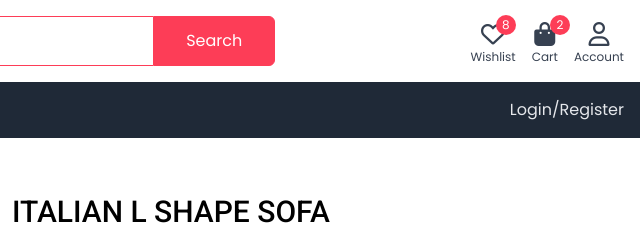
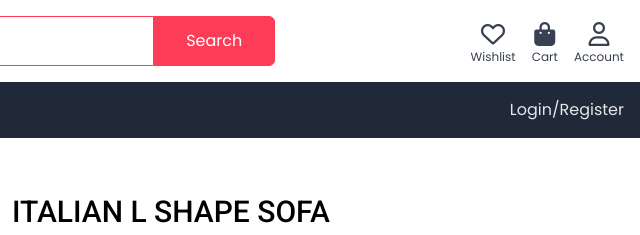
Before and after one commit to UniStoreProject3/Aplikasi, a website: page public/pages/product.html in a window 1280 px wide. Shown: the top 235 px of the page, 640-1280 px from the left. Drawn offline with Linux system fonts and the light colour scheme.

Commit message:
update 3

```diff
--- a/public/pages/product.html
+++ b/public/pages/product.html
@@ -45,18 +45,12 @@
                         <i class="fa-regular fa-heart"></i>
                     </div>
                     <div class="text-xs leading-3">Wishlist</div>
-                    <div
-                        class="absolute right-0 -top-1 w-5 h-5 rounded-full flex items-center justify-center bg-primary text-white text-xs">
-                        8</div>
                 </a>
                 <a href="#" class="text-center text-gray-700 hover:text-primary transition relative">
                     <div class="text-2xl">
                         <i class="fa-solid fa-bag-shopping"></i>
                     </div>
                     <div class="text-xs leading-3">Cart</div>
-                    <div
-                        class="absolute -right-3 -top-1 w-5 h-5 rounded-full flex items-center justify-center bg-primary text-white text-xs">
-                        2</div>
                 </a>
                 <a href="#" class="text-center text-gray-700 hover:text-primary transition relative">
                     <div class="text-2xl">
```
Also changed, not shown: public/pages/profile.html (+0 -6 lines), public/pages/register.html (+0 -6 lines), public/pages/shop.html (+0 -6 lines), public/pages/wishlist.html (+0 -6 lines).
